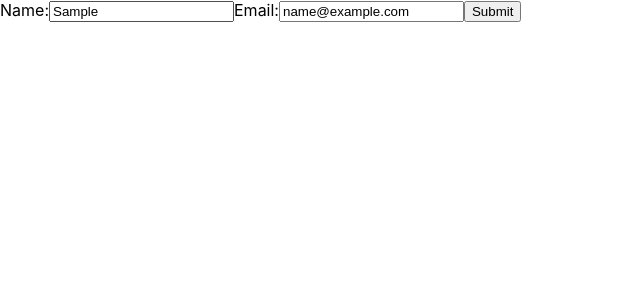
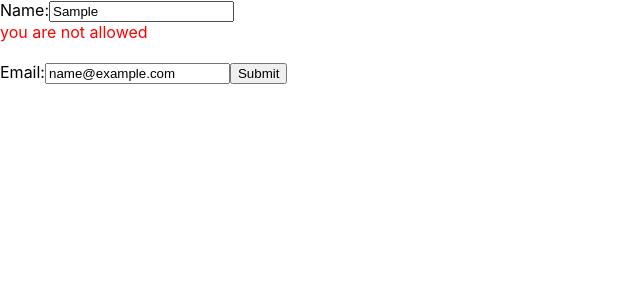
Before and after one commit to kevin-labtani/React-Form-Wizard, a React (Create React App) app in the folder prototyping/formik-clone-with-react-hooks/: page / in a window 1280 px wide. Both pictures are taken after typing "Sample", "name@example.com" into the empty fields and a click on the input "Submit". Shown: the top 300 px of the page, without its empty margins (0-640 px from the left). Built offline with nearby package versions, Linux system fonts and the light colour scheme.

Commit message:
error handling

```diff
--- a/prototyping/formik-clone-with-react-hooks/src/Form.js
+++ b/prototyping/formik-clone-with-react-hooks/src/Form.js
@@ -9,6 +9,14 @@ function NameForm() {
     },
     onSubmit: (values) => {
       alert(JSON.stringify(values, null, 2));
+    },
+    validate: (values) => {
+      let errors = {};
+      // dummy validation for the sake of example
+      if (values.name !== "admin") {
+        errors.name = "you are not allowed";
+      }
+      return errors;
     },
   });
 
@@ -32,7 +40,11 @@ function NameForm() {
           onChange={handleChange}
           onBlur={handleBlur}
         />
+        {errors.name && touched.name && (
+          <div style={{ color: "red" }}>{errors.name}</div>
+        )}
       </label>
+      <br />
       <label>
         Email:
         <input
@@ -42,6 +54,9 @@ function NameForm() {
           onChange={handleChange}
           onBlur={handleBlur}
         />
+        {errors.email && touched.email && (
+          <div style={{ color: "red" }}>{errors.email}</div>
+        )}
       </label>
       <input type="submit" value="Submit" />
     </form>
--- a/prototyping/formik-clone-with-react-hooks/src/hooks/useFormik.js
+++ b/prototyping/formik-clone-with-react-hooks/src/hooks/useFormik.js
@@ -1,7 +1,13 @@
-import { useReducer } from "react";
+import { useReducer, useEffect } from "react";
 
 function reducer(state, action) {
   switch (action.type) {
+    case "SET_ERRORS":
+      return {
+        ...state,
+        // so we can overwrite errors if they go away; we don't do the spread of prev. errors
+        errors: action.payload,
+      };
     case "SET_FIELD_VALUE":
       return {
         ...state,
@@ -35,6 +41,14 @@ function useFormik(props) {
     touched: {},
   });
 
+  // validate the form when a user makes a change and blur
+  useEffect(() => {
+    if (props.validate) {
+      const errors = props.validate(state.values);
+      dispatch({ type: "SET_ERRORS", payload: errors });
+    }
+  }, [state.values]);
+
   const handleChange = (event) => {
     // in order to access react synthetic events inside of callbacks, you need to persist them
     event.persist();
```
Also changed, not shown: 1 other file (tests, documents, lock files or other folders).
